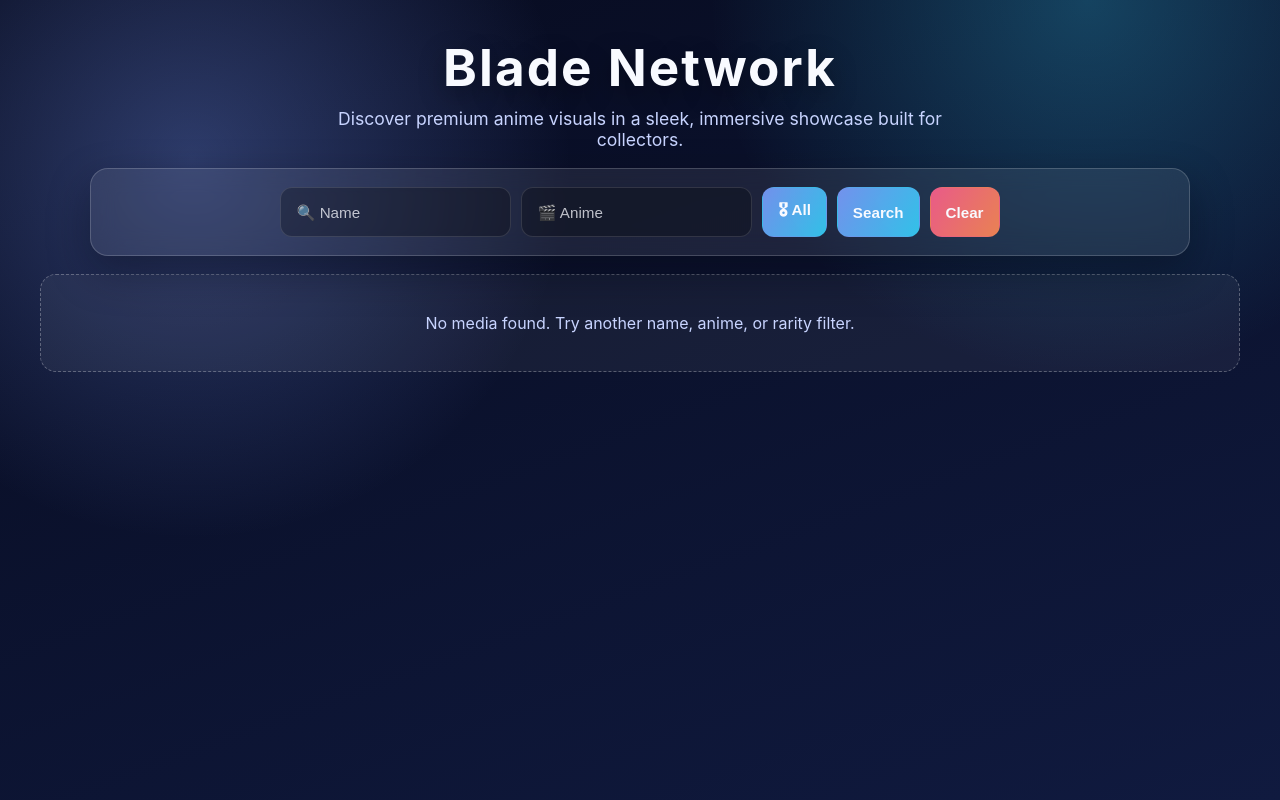
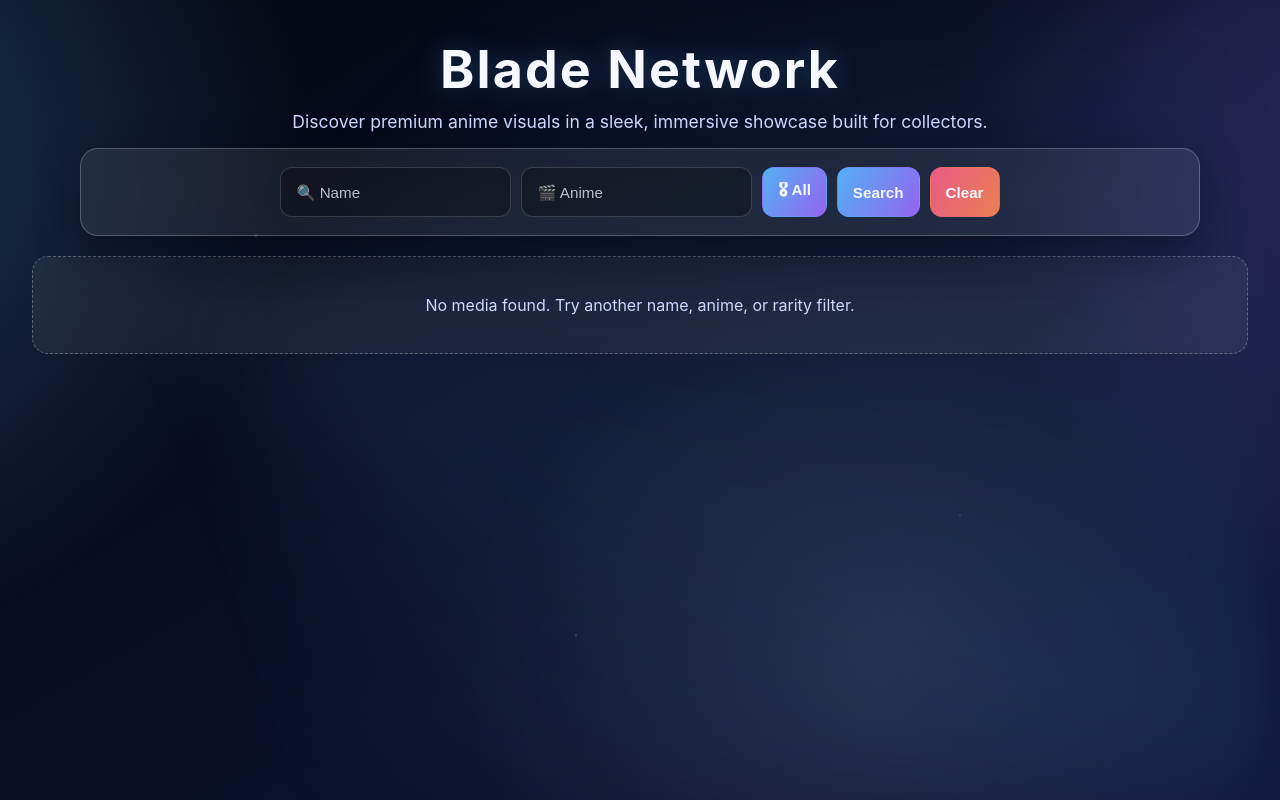
Before and after one commit to ishu9805/Merge-naruti, a Flask app: page / in a window 1280 px wide. Run offline with Flask 3, Linux system fonts and the light colour scheme; data that the repository does not hold is empty.

Commit message:
Revamp grid UX with cosmic glass style and inline playback

```diff
--- a/frontend/static/index.html
+++ b/frontend/static/index.html
@@ -4,9 +4,6 @@
     <meta charset="UTF-8">
     <title>Blade Network</title>
     <meta name="viewport" content="width=device-width, initial-scale=1.0">
-
-    <!-- Swiper -->
-    <link rel="stylesheet" href="https://cdn.jsdelivr.net/npm/swiper@11/swiper-bundle.min.css">
 
     <!-- Main CSS -->
     <link rel="stylesheet" href="style.css">
@@ -18,7 +15,6 @@
     <p class="subtitle">Discover premium anime visuals in a sleek, immersive showcase built for collectors.</p>
 </header>
 
-<!-- ================= SEARCH BAR ================= -->
 <section class="search-bar">
     <input type="text" id="searchName" placeholder="🔍 Name">
     <input type="text" id="searchAnime" placeholder="🎬 Anime">
@@ -32,30 +28,10 @@
     <button onclick="clearSearch()" class="clear-btn">Clear</button>
 </section>
 
-<!-- ================= MEDIA GRID ================= -->
 <main>
     <section class="media-grid" id="mediaGrid"></section>
 </main>
 
-<!-- ================= REELS MODAL ================= -->
-<div id="reelsModal" class="modal">
-    <span class="close-modal" onclick="closeReels()">✕</span>
-    <div class="swiper reelsSwiper">
-        <div class="swiper-wrapper" id="reelsWrapper"></div>
-    </div>
-</div>
-
-<!-- ================= COMMENT MODAL ================= -->
-<div id="commentModal" class="comment-modal">
-    <div class="comment-box">
-        <h3>Comments</h3>
-        <div id="commentList"></div>
-        <input id="commentInput" placeholder="Add comment...">
-        <button onclick="postComment()">Post</button>
-    </div>
-</div>
-
-<script src="https://cdn.jsdelivr.net/npm/swiper@11/swiper-bundle.min.js"></script>
 <script src="/js/scripts.js"></script>
 </body>
 </html>
--- a/frontend/static/style.css
+++ b/frontend/static/style.css
@@ -1,12 +1,12 @@
 :root {
-    --bg-dark: #070b1f;
-    --bg-mid: #101a3f;
-    --accent: #7c9dff;
-    --accent-2: #35d6ff;
-    --text: #f8faff;
-    --muted: #c8d4ff;
-    --surface: rgba(255, 255, 255, 0.08);
-    --border: rgba(255, 255, 255, 0.18);
+    --bg-deep: #040612;
+    --bg-mid: #0f1738;
+    --glow-a: #57b7ff;
+    --glow-b: #9f6bff;
+    --text: #f5f8ff;
+    --muted: #cdd8ff;
+    --glass: rgba(255, 255, 255, 0.08);
+    --glass-border: rgba(255, 255, 255, 0.24);
 }
 
 * {
@@ -16,29 +16,73 @@
 body {
     margin: 0;
     font-family: "Inter", "Segoe UI", Arial, sans-serif;
-    background:
-        radial-gradient(circle at 15% 20%, rgba(124, 157, 255, 0.32), transparent 30%),
-        radial-gradient(circle at 85% 0%, rgba(53, 214, 255, 0.26), transparent 28%),
-        linear-gradient(160deg, var(--bg-dark), var(--bg-mid));
     color: var(--text);
     min-height: 100vh;
+    background:
+        radial-gradient(circle at 16% 20%, rgba(87, 183, 255, 0.30), transparent 30%),
+        radial-gradient(circle at 84% 10%, rgba(159, 107, 255, 0.28), transparent 30%),
+        radial-gradient(circle at 70% 72%, rgba(255, 255, 255, 0.08), transparent 32%),
+        linear-gradient(150deg, var(--bg-deep), var(--bg-mid));
+    background-size: 140% 140%, 140% 140%, 120% 120%, 100% 100%;
+    animation: cosmicShift 14s ease-in-out infinite;
+    overflow-x: hidden;
+}
+
+body::before,
+body::after {
+    content: "";
+    position: fixed;
+    inset: 0;
+    pointer-events: none;
+    z-index: -1;
+}
+
+body::before {
+    background-image: radial-gradient(2px 2px at 20% 30%, rgba(255, 255, 255, 0.45), transparent),
+                      radial-gradient(1px 1px at 75% 65%, rgba(255, 255, 255, 0.55), transparent),
+                      radial-gradient(1.5px 1.5px at 45% 80%, rgba(171, 198, 255, 0.55), transparent),
+                      radial-gradient(1px 1px at 60% 22%, rgba(210, 185, 255, 0.48), transparent);
+    animation: twinkle 5s ease-in-out infinite alternate;
+}
+
+body::after {
+    background: conic-gradient(from 40deg at 15% 40%, transparent 0deg, rgba(87, 183, 255, 0.15) 70deg, transparent 130deg);
+    filter: blur(48px);
+    opacity: 0.7;
+}
+
+@keyframes cosmicShift {
+    0%, 100% { background-position: 0% 0%, 100% 20%, 40% 80%, 50% 50%; }
+    50% { background-position: 100% 30%, 0% 0%, 80% 20%, 50% 50%; }
+}
+
+@keyframes twinkle {
+    from { opacity: 0.45; transform: translateY(0); }
+    to { opacity: 0.85; transform: translateY(-6px); }
+}
+
+@keyframes subtleShiver {
+    0%, 100% { transform: translate3d(0, 0, 0); }
+    25% { transform: translate3d(0.5px, -0.5px, 0); }
+    50% { transform: translate3d(-0.5px, 0.7px, 0); }
+    75% { transform: translate3d(0.5px, 0.3px, 0); }
 }
 
 .top-bar {
     text-align: center;
-    padding: 36px 20px 18px;
+    padding: 38px 20px 16px;
 }
 
 .top-bar h1 {
     margin: 0;
-    font-size: clamp(2rem, 4vw, 3.2rem);
+    font-size: clamp(2rem, 4.2vw, 3.25rem);
     letter-spacing: 0.04em;
-    text-shadow: 0 8px 26px rgba(0, 0, 0, 0.35);
+    text-shadow: 0 0 28px rgba(87, 183, 255, 0.30), 0 10px 26px rgba(0, 0, 0, 0.40);
 }
 
 .subtitle {
     margin: 10px auto 0;
-    max-width: 680px;
+    max-width: 700px;
     color: var(--muted);
     font-size: clamp(0.95rem, 2vw, 1.1rem);
 }
@@ -48,14 +92,14 @@ body {
     flex-wrap: wrap;
     gap: 10px;
     justify-content: center;
-    margin: 0 auto 18px;
+    margin: 0 auto 20px;
     padding: 18px;
-    width: min(1100px, 94%);
+    width: min(1120px, 95%);
     border-radius: 18px;
-    background: var(--surface);
-    border: 1px solid var(--border);
-    backdrop-filter: blur(12px);
-    box-shadow: 0 16px 40px rgba(5, 8, 20, 0.4);
+    background: var(--glass);
+    border: 1px solid var(--glass-border);
+    backdrop-filter: blur(14px);
+    box-shadow: 0 16px 44px rgba(6, 9, 24, 0.45);
 }
 
 .search-bar input,
@@ -70,28 +114,28 @@ body {
 
 .search-bar input {
     min-width: 190px;
-    background: rgba(0, 0, 0, 0.26);
-    border-color: rgba(255, 255, 255, 0.12);
+    background: rgba(0, 0, 0, 0.28);
+    border-color: rgba(255, 255, 255, 0.16);
     outline: none;
 }
 
 .search-bar input::placeholder {
-    color: rgba(248, 250, 255, 0.75);
+    color: rgba(245, 248, 255, 0.75);
 }
 
 .search-bar input:focus,
 #rarityBtn:focus-visible,
 .search-bar button:focus-visible {
-    border-color: rgba(124, 157, 255, 0.8);
-    box-shadow: 0 0 0 3px rgba(124, 157, 255, 0.22);
+    border-color: rgba(87, 183, 255, 0.8);
+    box-shadow: 0 0 0 3px rgba(87, 183, 255, 0.20);
 }
 
 .search-bar button,
 #rarityBtn {
     cursor: pointer;
-    background: linear-gradient(120deg, rgba(124, 157, 255, 0.9), rgba(53, 214, 255, 0.88));
     font-weight: 600;
-    transition: transform 0.15s ease, filter 0.2s ease;
+    background: linear-gradient(120deg, rgba(87, 183, 255, 0.95), rgba(159, 107, 255, 0.92));
+    transition: transform 0.2s ease, filter 0.2s ease;
 }
 
 .search-bar button:hover,
@@ -112,14 +156,14 @@ body {
     display: none;
     position: absolute;
     top: calc(100% + 8px);
-    width: 260px;
+    width: 270px;
     max-height: 300px;
     overflow-y: auto;
     border-radius: 12px;
     padding: 8px;
-    background: #0d1431;
-    border: 1px solid rgba(255, 255, 255, 0.16);
-    box-shadow: 0 12px 26px rgba(0, 0, 0, 0.35);
+    background: rgba(8, 14, 36, 0.95);
+    border: 1px solid rgba(255, 255, 255, 0.18);
+    box-shadow: 0 12px 28px rgba(0, 0, 0, 0.35);
     z-index: 1000;
 }
 
@@ -130,68 +174,94 @@ body {
 }
 
 .rarity-dropdown div:hover {
-    background: rgba(124, 157, 255, 0.24);
+    background: rgba(87, 183, 255, 0.24);
 }
 
 .media-grid {
     display: grid;
-    grid-template-columns: repeat(auto-fill, minmax(180px, 1fr));
-    gap: 16px;
-    width: min(1200px, 95%);
+    grid-template-columns: repeat(auto-fill, minmax(210px, 1fr));
+    gap: 18px;
+    width: min(1220px, 95%);
     margin: 0 auto 40px;
 }
 
 .glass-card {
     position: relative;
-    height: 260px;
-    border-radius: 18px;
+    height: 295px;
+    border-radius: 20px;
     overflow: hidden;
-    border: 1px solid rgba(255, 255, 255, 0.22);
-    background: rgba(255, 255, 255, 0.08);
-    cursor: pointer;
-    box-shadow: 0 10px 30px rgba(0, 0, 0, 0.32);
+    border: 1px solid rgba(255, 255, 255, 0.24);
+    background: rgba(255, 255, 255, 0.10);
+    box-shadow: 0 12px 34px rgba(0, 0, 0, 0.34), inset 0 1px 0 rgba(255, 255, 255, 0.32);
+    backdrop-filter: blur(12px);
+    animation: subtleShiver 2.8s ease-in-out infinite;
     transition: transform 0.2s ease, box-shadow 0.2s ease;
 }
 
 .glass-card:hover {
-    transform: translateY(-3px);
-    box-shadow: 0 16px 34px rgba(0, 0, 0, 0.4);
+    transform: translateY(-4px) scale(1.01);
+    box-shadow: 0 18px 36px rgba(0, 0, 0, 0.42), inset 0 1px 0 rgba(255, 255, 255, 0.36);
 }
 
 .glass-card img,
 .glass-card video {
     width: 100%;
     height: 100%;
-    object-fit: cover;
+    object-fit: contain;
+    background: rgba(5, 8, 20, 0.6);
+}
+
+.rarity-pill {
+    position: absolute;
+    top: 10px;
+    right: 10px;
+    z-index: 3;
+    padding: 5px 10px;
+    border-radius: 999px;
+    border: 1px solid rgba(255, 255, 255, 0.28);
+    background: rgba(255, 255, 255, 0.17);
+    backdrop-filter: blur(8px);
+    font-size: 0.72rem;
+    box-shadow: 0 3px 12px rgba(0, 0, 0, 0.28);
+    animation: subtleShiver 1.8s ease-in-out infinite;
 }
 
 .card-meta {
     position: absolute;
     inset: auto 0 0;
     padding: 10px;
-    background: linear-gradient(to top, rgba(6, 8, 20, 0.93), rgba(6, 8, 20, 0.24));
+    background: linear-gradient(to top, rgba(5, 7, 19, 0.96), rgba(5, 7, 19, 0.2));
 }
 
 .card-meta h3 {
     margin: 0;
-    font-size: 0.92rem;
-    line-height: 1.2;
+    font-size: 0.95rem;
+    line-height: 1.25;
+}
+
+.card-meta .media-id {
+    margin: 3px 0 0;
+    font-size: 0.76rem;
+    color: #a7c9ff;
+    letter-spacing: 0.02em;
 }
 
 .card-meta p {
     margin: 2px 0 0;
     font-size: 0.78rem;
-    color: #d7defb;
+    color: #d6e0ff;
 }
 
-.rarity-pill {
-    display: inline-block;
-    margin-top: 7px;
-    padding: 4px 9px;
-    border-radius: 999px;
-    background: rgba(124, 157, 255, 0.32);
-    border: 1px solid rgba(255, 255, 255, 0.2);
-    font-size: 0.72rem;
+.shine {
+    position: absolute;
+    inset: 0;
+    background: linear-gradient(120deg, transparent 22%, rgba(255, 255, 255, 0.35), transparent 70%);
+    transform: translateX(-100%);
+}
+
+.glass-card:hover .shine {
+    transform: translateX(100%);
+    transition: transform 0.95s ease;
 }
 
 .empty-state {
@@ -200,85 +270,8 @@ body {
     padding: 38px 12px;
     border: 1px dashed rgba(255, 255, 255, 0.28);
     border-radius: 16px;
-    background: rgba(255, 255, 255, 0.05);
+    background: rgba(255, 255, 255, 0.06);
     color: var(--muted);
-}
-
-.shine {
-    position: absolute;
-    inset: 0;
-    background: linear-gradient(120deg, transparent 25%, rgba(255, 255, 255, 0.33), transparent 70%);
-    transform: translateX(-100%);
-}
-
-.glass-card:hover .shine {
-    transform: translateX(100%);
-    transition: .9s;
-}
-
-.modal {
-    display: none;
-    position: fixed;
-    inset: 0;
-    background: black;
-    z-index: 2000;
-}
-
-.close-modal {
-    position: absolute;
-    top: 15px;
-    right: 20px;
-    font-size: 26px;
-    cursor: pointer;
-    z-index: 3000;
-}
-
-.reelsSwiper,
-.swiper-slide {
-    width: 100vw;
-    height: 100vh;
-}
-
-.swiper-slide img,
-.swiper-slide video {
-    width: 100%;
-    height: 100%;
-    object-fit: cover;
-}
-
-.reel-actions {
-    position: absolute;
-    right: 20px;
-    bottom: 120px;
-    display: flex;
-    flex-direction: column;
-    gap: 14px;
-}
-
-.reel-actions button {
-    background: rgba(0, 0, 0, 0.5);
-    border: none;
-    color: white;
-    font-size: 22px;
-    padding: 12px;
-    border-radius: 50%;
-}
-
-.comment-modal {
-    display: none;
-    position: fixed;
-    inset: 0;
-    background: rgba(0, 0, 0, 0.8);
-    z-index: 3000;
-}
-
-.comment-box {
-    background: #111;
-    width: 90%;
-    max-width: 400px;
-    margin: 80px auto;
-    padding: 16px;
-    border-radius: 14px;
 }
 
 @media (max-width: 640px) {
@@ -291,4 +284,8 @@ body {
     #rarityBtn {
         width: 100%;
     }
+
+    .glass-card {
+        height: 270px;
+    }
 }
```
Also changed, not shown: frontend/static/js/scripts.js (+4 -70 lines).
